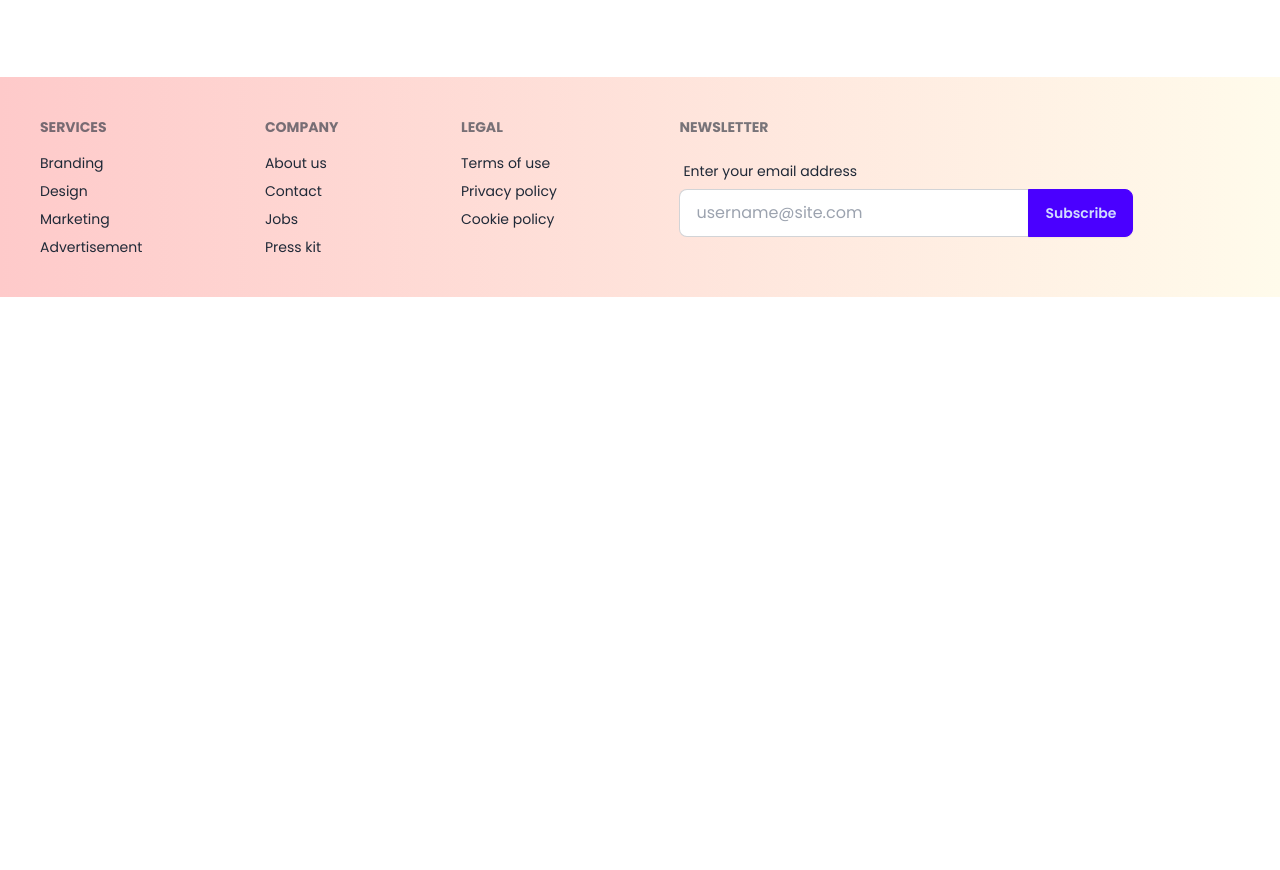
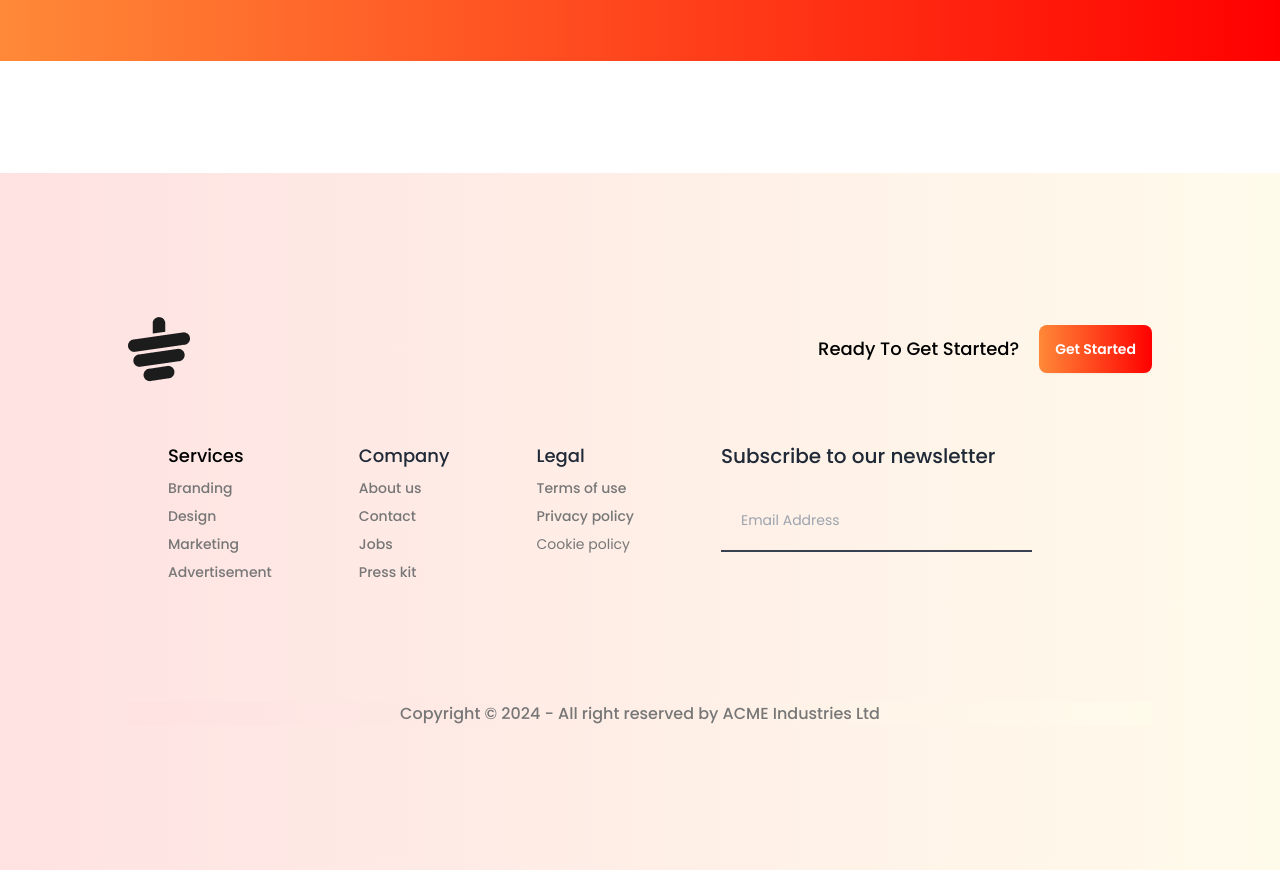
Before and after one commit to Sreya-Mazumder/Tea-House-with-Daisy-UI, a plain HTML site: page index.html in a window 1280 px wide. Shown: the part 3461-4331 px from the top of the page. Before the commit the page ends 3758 px from the top, so only its background shows below. Drawn offline with nearby package versions, Linux system fonts and the light colour scheme.

Commit message:
footer section added

```diff
--- a/index.html
+++ b/index.html
@@ -93,7 +93,7 @@
 
         <!-- featured products -->
         <section class="mt-10">
-            <h2 class="text-5xl	 font-bold text-center	">Our Featured Products</h2>
+            <h2 class="text-4xl lg:text-5xl	 font-bold text-center	">Our Featured Products</h2>
             <p class="text-text-color text-base text-center mt-5">
                 There are many variations of passages of Lorem Ipsum available, but the majority have suffered
                 alteration in some form,<br> by injected humour, or randomised words which don't look even slightly
@@ -166,7 +166,7 @@
             </div>
 
             <div class="space-y-8 flex-1">
-                <h2 class="text-5xl	 font-extrabold">Great Tea, Freshly
+                <h2 class="text-4xl lg:text-5xl	 font-extrabold">Great Tea, Freshly
                     <br>
                     Presented
                 </h2>
@@ -185,7 +185,7 @@
 
         <!-- news and events section -->
         <section class="space-y-8">
-            <h2 class="text-5xl	 font-bold text-center">News and Events Section</h2>
+            <h2 class=" text-4xl lg:text-5xl	 font-bold text-center">News and Events Section</h2>
             <p class="text-text-color text-base font-medium text-center">There are many variations of passages of Lorem
                 Ipsum available, but the majority have suffered alteration in some form, <br> by injected humour, or
                 randomised words which don't look even slightly believable. </p>
@@ -246,18 +246,18 @@
 
         <!-- Super Clients Section -->
         <section
-            class="  bg-gradient-to-r from-[#FF8938] to-[#FF0000]  px-16	py-16 my-28 flex flex-col md:flex-row items-center gap-28	">
+            class="  bg-gradient-to-r from-[#FF8938] to-[#FF0000]  lg:px-16	lg:py-16 my-28 flex flex-col md:flex-row items-center gap-10 lg:gap-28 w-full p-4	">
             <div class="space-y-6 ">
-                <h2 class="text-5xl	 font-bold text-white">Meet Our Super Clients</h2>
-                <p class="text-base font-normal text-white">There are many variations of passages of Lorem Ipsum
+                <h2 class=" text-3xl lg:text-5xl	 font-bold text-white">Meet Our Super Clients</h2>
+                <p class=" text-sm lg:text-base font-normal text-white">There are many variations of passages of Lorem Ipsum
                     available, but the majority have suffered alteration in some form, by injected humour, or randomised
                     words which don't look even slightly believable. </p>
                 <button class="btn btn-primary bg-white border-0 text-orange-600">Show All</button>
             </div>
-            <div class="relative space-y-20 w-4/5		">
+            <div class="lg:relative space-y-10 lg:space-y-20 lg:w-4/5  items-center		">
                 <!-- next review -->
-                <div class="  bg-white rounded-xl  p-14 relative opacity-40  z-10">
-                    <img class="absolute -top-4 -left- border-4 border-white rounded-full" src="images/client.png"
+                <div class="  bg-white rounded-xl  lg:p-14 lg:relative opacity-40  lg:z-10 w-4/5">
+                    <img class="lg:absolute lg:-top-4 lg:-left-5 border-4 border-white rounded-full" src="images/client.png"
                         alt="">
                     <p class="text-text-color test-base font-normal mb-5">We are providing the best and suitable home
                         insurance services for the people who are interested to treatment</p>
@@ -272,8 +272,8 @@
 
                 <div class="relative">
                     <!-- current review -->
-                    <div class="bg-white rounded-xl  p-14 absolute -left-28  w-[500px]  z-20 -top-28 ">
-                        <img class="absolute -top-4 -left-5 border-4 border-white rounded-full" src="images/client.png"
+                    <div class="bg-white rounded-xl  lg:p-14 lg:absolute lg:-left-28  lg:w-[500px]  lg:z-20 lg:-top-28 w-4/5 ">
+                        <img class="lg:absolute lg:-top-4 lg:-left-5 border-4 border-white rounded-full" src="images/client.png"
                             alt="">
                         <p class="text-text-color test-base font-normal mb-5">We are providing the best and suitable
                             home
@@ -289,8 +289,8 @@
                 </div>
 
                 <!-- previous review -->
-                <div class="  z-10 bg-white rounded-xl  p-14 relative opacity-40">
-                    <img class="absolute -top-4 -left-5 border-4 border-white rounded-full" src="images/client.png"
+                <div class=" w-4/5 lg:z-10 bg-white rounded-xl  lg:p-14 lg:relative opacity-40">
+                    <img class="lg:absolute lg:-top-4 lg:-left-5 border-4 border-white rounded-full" src="images/client.png"
                         alt="">
                     <p class="text-text-color test-base font-normal mb-5">We are providing the best and suitable home
                         insurance services for the people who are interested to treatment</p>
@@ -307,39 +307,54 @@
 
     </main>
 
-    <footer class="footer p-10 bg-gradient-to-r from-red-200 to-amber-50 text-base-content">
+    <footer class="bg-gradient-to-r from-red-100 to-amber-50 p-4 lg:px-32 lg:py-36 w-full">
+        <div class="flex flex-col lg:flex-row justify-between mb-5">
+            <div class="w-6/5">
+                <img src="images/cup.png"  alt="">
+            </div>
+            <div class="flex flex-col lg:flex-row justify-center items-center gap-5 ">
+                <h2 class="text-lg text-black font-medium" >Ready To Get Started?</h2>
+                <button class="btn btn-primary border-0 bg-gradient-to-r from-[#FF8938] to-[#FF0000] text-white">Get Started</button>
+            </div>
+        </div>
+        <div class=" footer p-10  text-base-content">
             <nav>
-            <h6 class="footer-title">Services</h6>
-            <a class="link link-hover">Branding</a>
-            <a class="link link-hover">Design</a>
-            <a class="link link-hover">Marketing</a>
-            <a class="link link-hover">Advertisement</a>
+                <h6 class=" text-black text-lg font-medium">Services</h6>
+                <a class="link link-hover text-text-color text base font-medium">Branding </a>
+                <a class="link link-hover text-text-color text base font-medium">Design</a>
+                <a class="link link-hover text-text-color text base font-medium">Marketing</a>
+                <a class="link link-hover text-text-color text base font-medium">Advertisement</a>
             </nav>
             <nav>
-            <h6 class="footer-title">Company</h6>
-            <a class="link link-hover">About us</a>
-            <a class="link link-hover">Contact</a>
-            <a class="link link-hover">Jobs</a>
-            <a class="link link-hover">Press kit</a>
+                <h6 class=" text-lg font-medium">Company</h6>
+                <a class="link link-hover text-text-color text base font-medium">About us</a>
+                <a class="link link-hover text-text-color text base font-medium">Contact</a>
+                <a class="link link-hover text-text-color text base font-medium">Jobs</a>
+                <a class="link link-hover text-text-color text base font-medium">Press kit</a>
             </nav>
             <nav>
-            <h6 class="footer-title">Legal</h6>
-            <a class="link link-hover">Terms of use</a>
-            <a class="link link-hover">Privacy policy</a>
-            <a class="link link-hover">Cookie policy</a>
+                <h6 class="text-lg font-medium">Legal</h6>
+                <a class="link link-hover text-text-color text base font-medium">Terms of use</a>
+                <a class="text-text-color text base font-medium link link-hover">Privacy policy</a>
+                <a class=" text-text-color text base font-mediumlink link-hover">Cookie policy</a>
             </nav>
             <form>
-            <h6 class="footer-title">Newsletter</h6>
+                <h6 class="text-xl font-medium">Subscribe to our newsletter</h6>
                 <fieldset class="form-control w-80">
-                <label class="label">
-                    <span class="label-text">Enter your email address</span>
-                </label>
+
                     <div class="join">
-                    <input type="text" placeholder="username@site.com" class="input input-bordered join-item" />
-                    <button class="btn btn-primary join-item">Subscribe</button>
+                        <input type="text" placeholder="Email Address" class="bg-transparent mt-3  border-b-2 border-b-gray-700 p-5" />
+
                     </div>
                 </fieldset>
             </form>
+        </div>
+
+        <div class="lg:mt-20">
+
+            <p class="text-text-color text-sm lg:text-base font-medium text-center bg-gradient-to-r from-red-100 to-amber-50 ">Copyright © 2024 - All right reserved by ACME Industries Ltd</p>
+
+        </div>
     </footer>
 
 </body>
```
Lines whose indentation alone changed are shown as unchanged.
